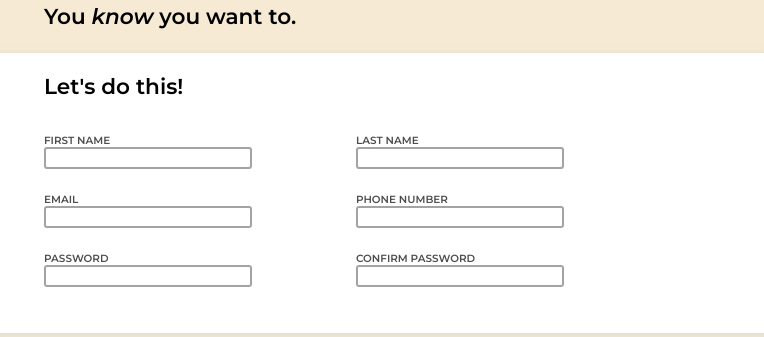
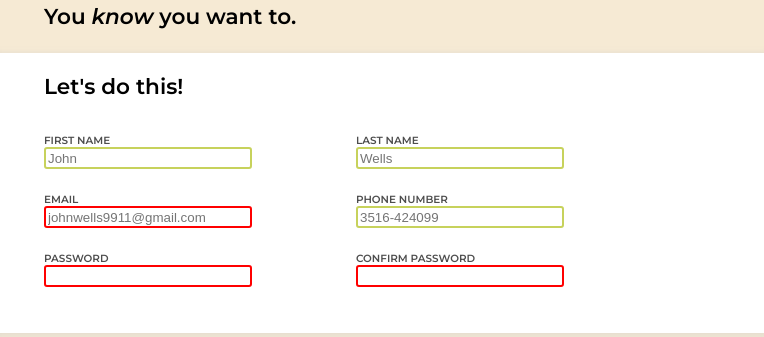
Before and after one commit to fadotti/sign-up-form, a plain HTML site: page index.html in a window 1280 px wide. Shown: the part 179-516 px from the top of the page, 516-1280 px from the left. Drawn offline with Linux system fonts and the light colour scheme.

Commit message:
Add form validation

```diff
--- a/index.html
+++ b/index.html
@@ -45,30 +45,28 @@
           <div id="form-welcome">Let's do this!</div>
           <div id="form">
             <div id="form-column-1">
-              <label for="first-name">FIRST NAME <br>
-                <input type="text" id="first-name">
-              </label>
+              <label for="first-name">FIRST NAME</label>
+              <input type="text" id="first-name" placeholder="John" pattern="[A-Z][a-z]*" maxlength="30">
 
-              <label for="email">EMAIL <br>
-                <input type="text" id="email">
-              </label>
+              <label for="email">EMAIL</label>
+              <input type="email" id="email" placeholder="johnwells9911@gmail.com" required>
 
-              <label for="password">PASSWORD <br>
-                <input type="password" id="password">
-              </label>
+              <label for="password">PASSWORD</label>
+              <input type="password" id="password" pattern="^(?=.*[a-z])(?=.*[A-Z])(?=.*\d)(?=.*[^A-Za-z0-9]).{4,16}$" required
+              maxlength="50">
+
             </div>
             <div id="form-column-2">
-              <label for="last-name">LAST NAME <br>
-                <input type="text" id="last-name">
-              </label>
+              <label for="last-name">LAST NAME</label>
+              <input type="text" id="last-name" placeholder="Wells" pattern="[A-Z][a-z]*" maxlength="30">
 
-              <label for="phone-number">PHONE NUMBER <br>
-                <input type="text" id="phone-number">
-              </label>
+              <label for="phone-number">PHONE NUMBER</label>
+              <input type="text" id="phone-number" placeholder="3516-424099" pattern="^351\d-\d{6}$">
 
-              <label for="password-confirmation">CONFIRM PASSWORD <br>
-                <input type="password" id="password-confirmation">
-              </label>
+              <label for="password-confirmation">CONFIRM PASSWORD</label>
+              <input type="password" id="password-confirmation" pattern="^(?=.*[a-z])(?=.*[A-Z])(?=.*\d)(?=.*[^A-Za-z0-9]).{4,16}$"
+              required maxlength="50">
+
             </div>
           </div>
         </div>
--- a/style.css
+++ b/style.css
@@ -109,6 +109,10 @@ img {
   gap: 3vh;
 }
 
+#form > div > label {
+  margin-bottom: -3vh;
+}
+
 #form-column-2 {
   margin-left: var(--left-margin-2nd-column);
 }
@@ -137,11 +141,54 @@ input:hover {
   background-color: #f2f2f2;
 }
 
+input:invalid {
+  border-color: red;
+  outline: none;
+}
+
+input:valid {
+  border-color: #C7D25C;
+  outline: none;
+}
+
 input:focus {
   border-color: cornflowerblue; /*darkcyan*/
   outline: none;
   background-color: white;
   box-shadow: 0px 2px 5px 3px rgba(198, 198, 198, 0.30);
+}
+
+label:has(+ input[id*="name"]:focus:invalid)::after {
+  content: "First and last names must begin with an \A upper case letter followed by lower case \A letters";
+  position: absolute;
+  white-space: pre;
+  background-color: red;
+  color: white;
+  border-radius: 5px;
+  opacity: 0.8;
+  padding: 0.5vh;
+}
+
+label:has(+ input[id="phone-number"]:focus:invalid)::after {
+  content: "Phone numbers must have the following \A format: 3516-424099";
+  position: absolute;
+  white-space: pre;
+  background-color: red;
+  color: white;
+  border-radius: 5px;
+  opacity: 0.8;
+  padding: 0.5vh;
+}
+
+label:has(+ input[id*="password"]:focus:invalid)::after {
+  content: "Passwords must satisfy the following: \A -Have a length of 4 to 16 symbols \A -Contain an upper-case letter \A -Contain a lower-case letter \A -Contain a number \A -Contain a special symbol";
+  position: absolute;
+  white-space: pre;
+  background-color: red;
+  color: white;
+  border-radius: 5px;
+  opacity: 0.8;
+  padding: 0.5vh;
 }
 
 #submit-section {
@@ -165,6 +212,7 @@ button {
 button:hover {
   background-color: #394320;
   box-shadow: 0px 5px 5px 3px rgba(159, 159, 159, 0.3);
+  cursor: pointer;
 }
 
 #submit-section > div {
```
